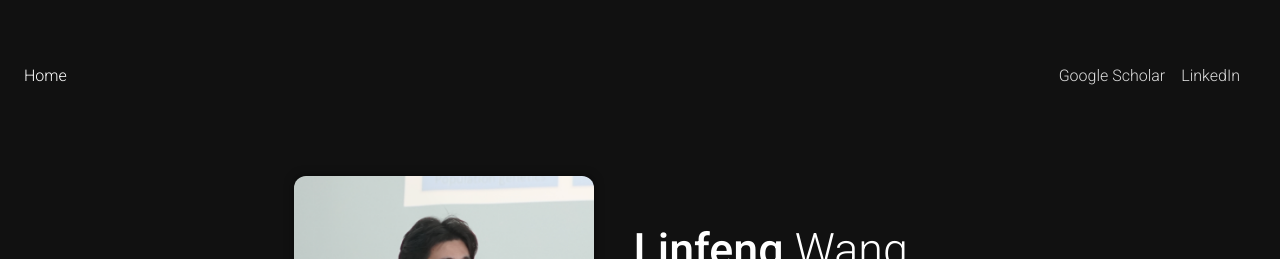
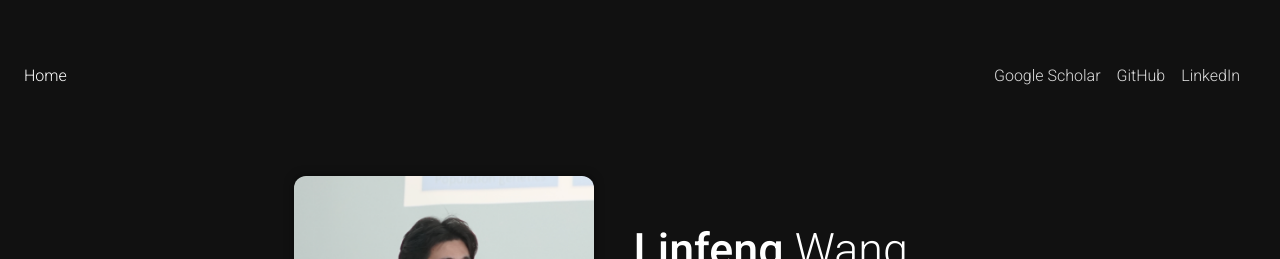
Before and after one commit to linfeng-wang/linfeng-wang.github.io, a Jekyll site: the page built from _pages/about.md, in a window 1280 px wide and 900 px high. Shown: the top 259 px of the window. Built offline with Jekyll 4.4.1, drawn with Linux system fonts in a browser that asks for light colours; comment, search, counter and statistics services are not loaded; a style sheet for code colours, icons or effects is not loaded.

Commit message:
Add GitHub link to the nav banner
Sits between Google Scholar and LinkedIn, pointing at
https://github.com/linfeng-wang. Checked the four-item nav still fits with
no horizontal overflow down to 320px.

Co-Authored-By: Claude Opus 5 <noreply@anthropic.com>

```diff
--- a/_includes/header.html
+++ b/_includes/header.html
@@ -7,10 +7,13 @@
     </li>
   </ul>
 
-  <!-- Right: Scholar + LinkedIn -->
+  <!-- Right: Scholar + GitHub + LinkedIn -->
   <ul class="navbar-nav flex-row">
     <li class="nav-item mr-3">
       <a class="nav-link" href="https://scholar.google.com/citations?user=ZUOMRG0AAAAJ&hl=en" target="_blank">Google Scholar</a>
+    </li>
+    <li class="nav-item mr-3">
+      <a class="nav-link" href="https://github.com/linfeng-wang" target="_blank">GitHub</a>
     </li>
     <li class="nav-item mr-3">
       <a class="nav-link" href="https://www.linkedin.com/in/w15/" target="_blank">LinkedIn</a>
```
